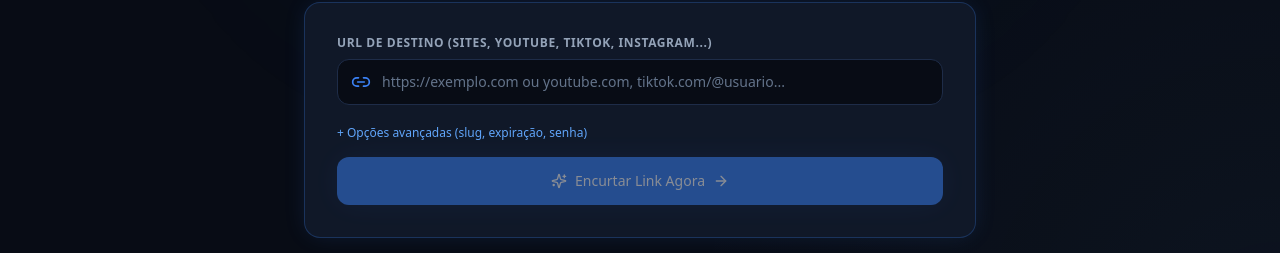
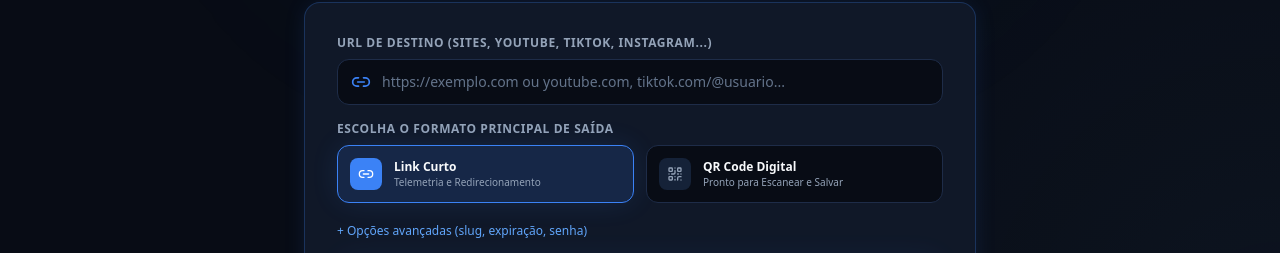
Before and after one commit to BrunoRafa01/Nova-Short, a Next.js app: page / in a window 1280 px wide. Shown: the part 443-696 px from the top of the page. Built offline with nearby package versions, Linux system fonts and the light colour scheme; no server answers.

Commit message:
feat(shortener): add output format selection between Short Link and QR Code with real-time telemetry

```diff
--- a/src/components/ShortenerForm.tsx
+++ b/src/components/ShortenerForm.tsx
@@ -1,7 +1,7 @@
 "use client";
 
 import { useState } from "react";
-import { Link2, Sparkles, QrCode, ExternalLink, ArrowRight, Clock, Key, BarChart2, Video, Download } from "lucide-react";
+import { Link2, Sparkles, QrCode, ExternalLink, ArrowRight, Clock, Key, BarChart2, Video, Download, CheckCircle2, Share2 } from "lucide-react";
 import { CopyButton } from "./CopyButton";
 import { QRCodeModal } from "./QRCodeModal";
 import Link from "next/link";
@@ -44,6 +44,8 @@ export function ShortenerForm({ onSwitchToDownloader }: ShortenerFormProps = {})
   const [expiresAt, setExpiresAt] = useState("");
   const [password, setPassword] = useState("");
   const [showAdvanced, setShowAdvanced] = useState(false);
+  const [outputPreference, setOutputPreference] = useState<"link" | "qrcode">("link");
+  const [resultTab, setResultTab] = useState<"link" | "qrcode">("link");
   const [loading, setLoading] = useState(false);
   const [error, setError] = useState<string | null>(null);
   const [result, setResult] = useState<ShortenResult | null>(null);
@@ -82,11 +84,21 @@ export function ShortenerForm({ onSwitchToDownloader }: ShortenerFormProps = {})
       }
 
       setResult(data.link);
+      setResultTab(outputPreference);
     } catch (err: unknown) {
       setError(err instanceof Error ? err.message : "Erro inesperado.");
     } finally {
       setLoading(false);
     }
+  };
+
+  const handleDownloadQR = (qrDataUrl: string, slug: string) => {
+    const a = document.createElement("a");
+    a.href = qrDataUrl;
+    a.download = `qrcode-${slug}.png`;
+    document.body.appendChild(a);
+    a.click();
+    document.body.removeChild(a);
   };
 
   const resetForm = () => {
@@ -145,6 +157,54 @@ export function ShortenerForm({ onSwitchToDownloader }: ShortenerFormProps = {})
             )}
           </div>
 
+          {/* Seleção de Formato Preferencial: Link ou QR Code */}
+          <div>
+            <label className="block text-xs font-semibold uppercase tracking-wider text-[#94A3B8] mb-2">
+              Escolha o Formato Principal de Saída
+            </label>
+            <div className="grid grid-cols-2 gap-3" role="radiogroup" aria-label="Formato de saída">
+              <button
+                type="button"
+                role="radio"
+                aria-checked={outputPreference === "link"}
+                onClick={() => setOutputPreference("link")}
+                className={`cursor-pointer p-3 rounded-xl border flex items-center space-x-3 transition-all ${
+                  outputPreference === "link"
+                    ? "bg-[#3B82F6]/15 border-[#3B82F6] text-[#F8FAFC] shadow-nova-glow"
+                    : "bg-[#080C15] border-[#1E2C48] text-[#94A3B8] hover:text-[#F8FAFC] hover:border-[#3B82F6]/40"
+                }`}
+              >
+                <div className={`p-2 rounded-lg ${outputPreference === "link" ? "bg-[#3B82F6] text-white" : "bg-[#152238] text-[#94A3B8]"}`}>
+                  <Link2 className="w-4 h-4" />
+                </div>
+                <div className="text-left">
+                  <div className="text-xs font-semibold text-[#F8FAFC]">Link Curto</div>
+                  <div className="text-[10px] text-[#94A3B8]">Telemetria e Redirecionamento</div>
+                </div>
+              </button>
+
+              <button
+                type="button"
+                role="radio"
+                aria-checked={outputPreference === "qrcode"}
+                onClick={() => setOutputPreference("qrcode")}
+                className={`cursor-pointer p-3 rounded-xl border flex items-center space-x-3 transition-all ${
+                  outputPreference === "qrcode"
+                    ? "bg-[#3B82F6]/15 border-[#3B82F6] text-[#F8FAFC] shadow-nova-glow"
+                    : "bg-[#080C15] border-[#1E2C48] text-[#94A3B8] hover:text-[#F8FAFC] hover:border-[#3B82F6]/40"
+                }`}
+              >
+                <div className={`p-2 rounded-lg ${outputPreference === "qrcode" ? "bg-[#3B82F6] text-white" : "bg-[#152238] text-[#94A3B8]"}`}>
+                  <QrCode className="w-4 h-4" />
+                </div>
+                <div className="text-left">
+                  <div className="text-xs font-semibold text-[#F8FAFC]">QR Code Digital</div>
+                  <div className="text-[10px] text-[#94A3B8]">Pronto para Escanear e Salvar</div>
+                </div>
+              </button>
+            </div>
+          </div>
+
           {/* Toggle de Opções Avançadas */}
           <div className="flex items-center justify-between pt-1">
             <button
@@ -172,7 +232,7 @@ export function ShortenerForm({ onSwitchToDownloader }: ShortenerFormProps = {})
                       type="text"
                       value={customSlug}
                       onChange={(e) => setCustomSlug(e.target.value)}
-                      placeholder="meu-video"
+                      placeholder="meu-link"
                       className="w-full px-3 py-2 bg-transparent text-sm text-[#F8FAFC] placeholder-[#64748B] focus:outline-none"
                     />
                   </div>
@@ -187,7 +247,7 @@ export function ShortenerForm({ onSwitchToDownloader }: ShortenerFormProps = {})
                     type="text"
                     value={title}
                     onChange={(e) => setTitle(e.target.value)}
-                    placeholder="Ex: Vídeo do TikTok sobre IA"
+                    placeholder="Ex: Campanha de Lançamento"
                     className="w-full px-3 py-2 bg-[#080C15] border border-[#1E2C48] rounded-xl text-sm text-[#F8FAFC] placeholder-[#64748B] focus:outline-none focus:border-[#3B82F6]"
                   />
                 </div>
@@ -240,42 +300,104 @@ export function ShortenerForm({ onSwitchToDownloader }: ShortenerFormProps = {})
             {loading ? (
               <span className="flex items-center space-x-2">
                 <span className="w-4 h-4 border-2 border-white/30 border-t-white rounded-full animate-spin" />
-                <span>Encurtando e Gerando QR Code...</span>
+                <span>Processando encurtamento ultrarrápido...</span>
               </span>
             ) : (
               <>
                 <Sparkles className="w-4 h-4 text-white group-hover:rotate-12 transition-transform" />
-                <span>Encurtar Link Agora</span>
+                <span>
+                  {outputPreference === "qrcode" ? "Gerar QR Code & Encurtar" : "Encurtar Link Agora"}
+                </span>
                 <ArrowRight className="w-4 h-4 ml-1 group-hover:translate-x-1 transition-transform" />
               </>
             )}
           </button>
         </form>
 
-        {/* Card de Resultado */}
+        {/* Card de Resultado com Escolha Dinâmica entre Link e QR Code */}
         {result && (
           <div className="mt-6 pt-6 border-t border-[#1E2C48] animate-fade-in">
-            <div className="bg-[#080C15] p-4 sm:p-5 rounded-xl border border-[#3B82F6]/30 shadow-inner">
-              <div className="flex items-start justify-between">
-                <div>
-                  <span className="text-[10px] uppercase tracking-wider font-semibold text-emerald-400 bg-emerald-500/10 px-2 py-0.5 rounded border border-emerald-500/20">
-                    Encurtado com Sucesso
-                  </span>
-                  <h4 className="text-sm font-semibold text-[#F8FAFC] mt-2 font-mono">
-                    {result.shortUrl}
-                  </h4>
-                  <p className="text-xs text-[#94A3B8] truncate max-w-sm sm:max-w-md mt-1">
-                    Destino: {result.originalUrl}
-                  </p>
+            <div className="bg-[#080C15] p-5 sm:p-6 rounded-2xl border border-[#3B82F6]/30 shadow-nova-card">
+              {/* Header do Resultado com Switcher de Visualização */}
+              <div className="flex flex-col sm:flex-row sm:items-center sm:justify-between gap-3 pb-4 border-b border-[#1E2C48]">
+                {/* Abas de Escolha no Resultado */}
+                <div className="p-1 rounded-xl bg-[#101828] border border-[#1E2C48] inline-flex space-x-1" role="tablist">
+                  <button
+                    type="button"
+                    role="tab"
+                    aria-selected={resultTab === "link"}
+                    onClick={() => setResultTab("link")}
+                    className={`cursor-pointer flex items-center space-x-2 px-3.5 py-1.5 rounded-lg text-xs font-semibold transition-all ${
+                      resultTab === "link"
+                        ? "bg-[#3B82F6] text-white shadow-sm"
+                        : "text-[#94A3B8] hover:text-[#F8FAFC]"
+                    }`}
+                  >
+                    <Link2 className="w-3.5 h-3.5" />
+                    <span>Link Curto</span>
+                  </button>
+
+                  <button
+                    type="button"
+                    role="tab"
+                    aria-selected={resultTab === "qrcode"}
+                    onClick={() => setResultTab("qrcode")}
+                    className={`cursor-pointer flex items-center space-x-2 px-3.5 py-1.5 rounded-lg text-xs font-semibold transition-all ${
+                      resultTab === "qrcode"
+                        ? "bg-[#3B82F6] text-white shadow-sm"
+                        : "text-[#94A3B8] hover:text-[#F8FAFC]"
+                    }`}
+                  >
+                    <QrCode className="w-3.5 h-3.5" />
+                    <span>QR Code</span>
+                  </button>
+                </div>
+
+                {/* Badge de Telemetria Ultrarrápida */}
+                <div className="inline-flex items-center space-x-1.5 px-3 py-1 rounded-full bg-emerald-500/10 border border-emerald-500/30 text-xs text-emerald-400 font-medium">
+                  <span className="w-2 h-2 rounded-full bg-emerald-400 animate-pulse" />
+                  <span>Telemetria em Tempo Real Ativa</span>
                 </div>
               </div>
 
-              <div className="flex flex-wrap items-center gap-2 mt-4 pt-3 border-t border-[#1E2C48]/60">
+              {/* Conteúdo da Aba Link Curto */}
+              {resultTab === "link" && (
+                <div className="pt-4 space-y-4 animate-fade-in">
+                  <div>
+                    <span className="text-[10px] uppercase tracking-wider font-semibold text-emerald-400 bg-emerald-500/10 px-2 py-0.5 rounded border border-emerald-500/20">
+                      Link Encurtado Pronto
+                    </span>
+                    <h4 className="text-base sm:text-lg font-bold text-[#F8FAFC] mt-2 font-mono break-all">
+                      {result.shortUrl}
+                    </h4>
+                    <p className="text-xs text-[#94A3B8] truncate mt-1">
+                      Destino: <span className="text-[#CBD5E1]">{result.originalUrl}</span>
+                    </p>
+                  </div>
+
+                  {/* Painel de Telemetria Compacto */}
+                  <div className="p-3.5 rounded-xl bg-[#101828] border border-[#1E2C48] flex flex-col sm:flex-row sm:items-center sm:justify-between gap-3 text-xs">
+                    <div className="flex items-center space-x-2 text-[#94A3B8]">
+                      <BarChart2 className="w-4 h-4 text-[#3B82F6]" />
+                      <span>Monitoramento de cliques, dispositivos e navegadores ativado para <strong>/s/{result.slug}</strong></span>
+                    </div>
+
+                    <Link
+                      href={`/estatisticas/${result.slug}`}
+                      className="inline-flex items-center space-x-1.5 text-xs font-semibold text-[#60A5FA] hover:text-white transition-colors"
+                    >
+                      <span>Ver Estatísticas</span>
+                      <ArrowRight className="w-3.5 h-3.5" />
+                    </Link>
+                  </div>
+
+                  {/* Ações Rápidas */}
+                  <div className="flex flex-wrap items-center gap-2 pt-2">
                     <CopyButton text={result.shortUrl} label="Copiar Link" />
 
                     <button
                       type="button"
-                  onClick={() => setShowQR(true)}
+                      onClick={() => setResultTab("qrcode")}
                       className="inline-flex items-center space-x-1.5 px-3 py-1.5 rounded-lg text-xs font-medium bg-[#152238] text-[#F8FAFC] hover:bg-[#1E2C48] border border-[#1E2C48] transition-colors cursor-pointer"
                     >
                       <QrCode className="w-3.5 h-3.5 text-[#3B82F6]" />
@@ -293,14 +415,6 @@ export function ShortenerForm({ onSwitchToDownloader }: ShortenerFormProps = {})
                       </button>
                     )}
 
-                <Link
-                  href={`/estatisticas/${result.slug}`}
-                  className="inline-flex items-center space-x-1.5 px-3 py-1.5 rounded-lg text-xs font-medium bg-[#152238] text-[#60A5FA] hover:bg-[#1E2C48] border border-[#1E2C48] transition-colors"
-                >
-                  <BarChart2 className="w-3.5 h-3.5" />
-                  <span>Estatísticas</span>
-                </Link>
-
                     <a
                       href={result.shortUrl}
                       target="_blank"
@@ -311,6 +425,53 @@ export function ShortenerForm({ onSwitchToDownloader }: ShortenerFormProps = {})
                       <ExternalLink className="w-3 h-3" />
                     </a>
                   </div>
+                </div>
+              )}
+
+              {/* Conteúdo da Aba QR Code */}
+              {resultTab === "qrcode" && (
+                <div className="pt-4 flex flex-col items-center text-center space-y-4 animate-fade-in">
+                  <div>
+                    <h4 className="text-sm font-semibold text-[#F8FAFC]">QR Code Digital de Alta Resolução</h4>
+                    <p className="text-xs text-[#94A3B8] mt-1 font-mono">/s/{result.slug}</p>
+                  </div>
+
+                  {/* QR Code Grande e Nítido */}
+                  <div className="bg-white p-4 rounded-2xl shadow-nova-glow border-4 border-white inline-block">
+                    {/* eslint-disable-next-line @next/next/no-img-element */}
+                    <img
+                      src={result.qrCode}
+                      alt={`QR Code para ${result.slug}`}
+                      className="w-48 h-48 sm:w-56 sm:h-56 mx-auto object-contain"
+                    />
+                  </div>
+
+                  <p className="text-xs text-[#94A3B8] max-w-sm">
+                    Aponte a câmera do seu smartphone para o QR Code para redirecionamento imediato com telemetria.
+                  </p>
+
+                  <div className="flex flex-wrap items-center justify-center gap-2 pt-2 w-full">
+                    <button
+                      type="button"
+                      onClick={() => handleDownloadQR(result.qrCode, result.slug)}
+                      className="inline-flex items-center space-x-2 px-4 py-2 rounded-xl text-xs font-semibold bg-[#3B82F6] hover:bg-[#60A5FA] text-white shadow-nova-glow transition-colors cursor-pointer"
+                    >
+                      <Download className="w-4 h-4" />
+                      <span>Baixar QR Code (PNG)</span>
+                    </button>
+
+                    <CopyButton text={result.shortUrl} label="Copiar Link" />
+
+                    <Link
+                      href={`/estatisticas/${result.slug}`}
+                      className="inline-flex items-center space-x-1.5 px-3 py-2 rounded-xl text-xs font-medium bg-[#152238] text-[#60A5FA] hover:bg-[#1E2C48] border border-[#1E2C48] transition-colors"
+                    >
+                      <BarChart2 className="w-3.5 h-3.5" />
+                      <span>Ver Estatísticas</span>
+                    </Link>
+                  </div>
+                </div>
+              )}
             </div>
 
             <div className="text-center mt-3">
```
Lines whose indentation alone changed are shown as unchanged.
